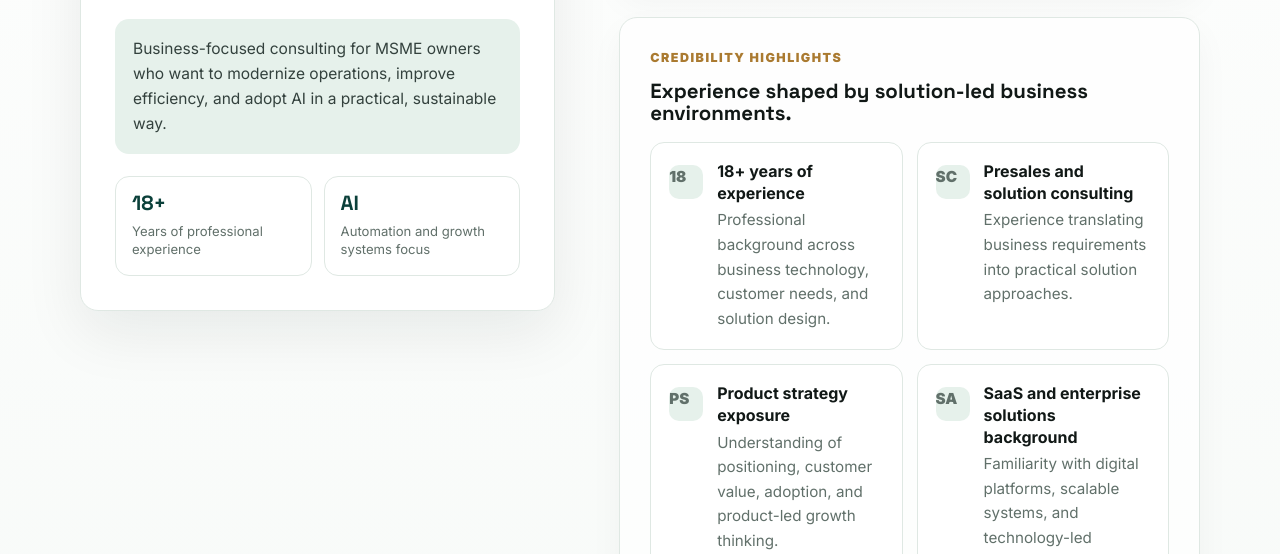
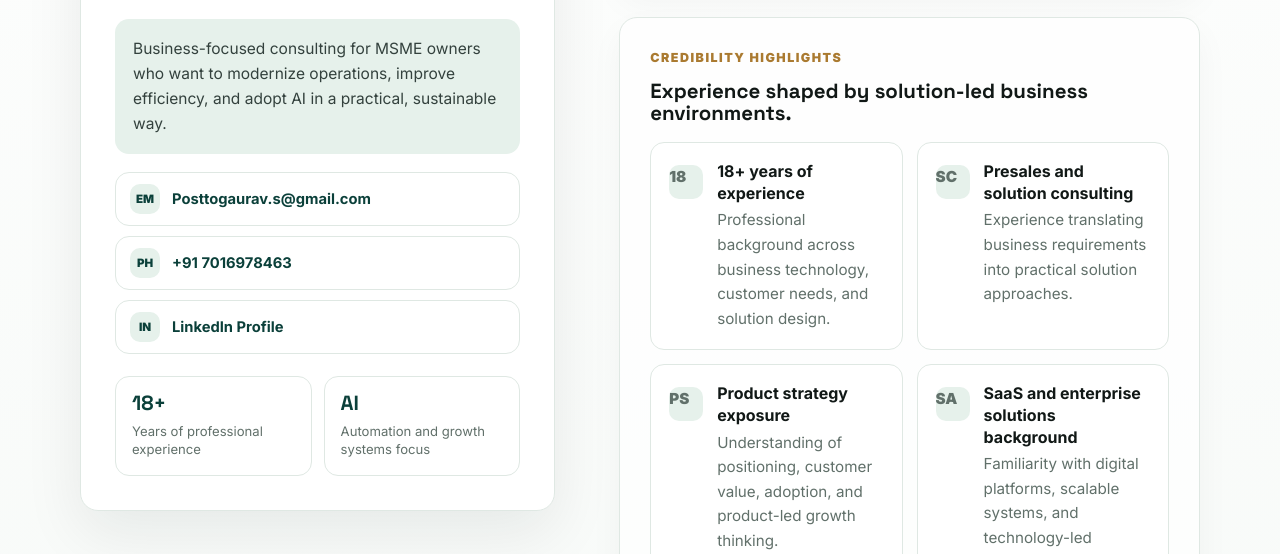
Before and after one commit to GavShrSP/msme-ai-consultant-site, a plain HTML site: page index.html in a window 1280 px wide. Shown: the part 1807-2361 px from the top of the page. Drawn offline with Linux system fonts and the light colour scheme.

Commit message:
Add files via upload

```diff
--- a/index.html
+++ b/index.html
@@ -289,31 +289,18 @@
       aspect-ratio: 1;
       margin: 0 auto 28px;
       border-radius: 50%;
-  overflow: hidden;
+      background: var(--sage);
       border: 8px solid #ffffff;
       box-shadow: 0 22px 45px rgba(17, 24, 22, 0.12);
+      overflow: hidden;
     }
 
     .profile-photo img {
       width: 100%;
       height: 100%;
+      display: block;
       object-fit: cover;
-}
-    }
-
-    .profile-initials {
-      width: 92px;
-      height: 92px;
-      display: grid;
-      place-items: center;
-      border-radius: 50%;
-      background: rgba(255, 255, 255, 0.88);
-      color: var(--teal-dark);
-      font-family: "Space Grotesk", Inter, sans-serif;
-      font-size: 2rem;
-      font-weight: 800;
-      letter-spacing: 0;
-      border: 1px solid rgba(18, 105, 93, 0.14);
+      object-position: center;
     }
 
     .profile-card h2 {
@@ -334,6 +321,47 @@
       background: var(--sage);
       color: #33413d;
       font-size: 0.97rem;
+    }
+
+    .profile-contact {
+      display: grid;
+      gap: 10px;
+      margin-top: 18px;
+    }
+
+    .profile-contact a {
+      display: grid;
+      grid-template-columns: auto 1fr;
+      gap: 12px;
+      align-items: center;
+      min-height: 44px;
+      padding: 11px 14px;
+      border: 1px solid var(--line);
+      border-radius: 14px;
+      background: #ffffff;
+      color: var(--teal-dark);
+      font-size: 0.92rem;
+      font-weight: 700;
+      overflow-wrap: anywhere;
+      transition: border-color 160ms ease, transform 160ms ease, box-shadow 160ms ease;
+    }
+
+    .profile-contact a:hover {
+      transform: translateY(-1px);
+      border-color: rgba(18, 105, 93, 0.24);
+      box-shadow: 0 12px 28px rgba(17, 24, 22, 0.06);
+    }
+
+    .contact-icon {
+      width: 30px;
+      height: 30px;
+      display: inline-grid;
+      place-items: center;
+      border-radius: 10px;
+      background: var(--sage);
+      color: var(--teal-dark);
+      font-size: 0.72rem;
+      font-weight: 900;
     }
 
     .profile-stats {
@@ -893,7 +921,7 @@
       <div class="container about-grid">
         <aside class="profile-card" aria-label="About the consultant">
           <div class="profile-photo">
-  <img src="Profile.jpg" alt="Gaurav Shrotriya">
+            <img src="Profile.jpg" alt="Gaurav Shrotriya profile photo">
           </div>
           <p class="section-kicker">About the consultant</p>
           <h2>Gaurav Shrotriya</h2>
@@ -902,6 +930,20 @@
             Business-focused consulting for MSME owners who want to modernize operations, improve
             efficiency, and adopt AI in a practical, sustainable way.
           </p>
+          <div class="profile-contact" aria-label="Consultant contact details">
+            <a href="mailto:Posttogaurav.s@gmail.com">
+              <span class="contact-icon">EM</span>
+              <span>Posttogaurav.s@gmail.com</span>
+            </a>
+            <a href="tel:+917016978463">
+              <span class="contact-icon">PH</span>
+              <span>+91 7016978463</span>
+            </a>
+            <a href="https://www.linkedin.com/in/gaurav-shrotriya/" target="_blank" rel="noopener">
+              <span class="contact-icon">IN</span>
+              <span>LinkedIn Profile</span>
+            </a>
+          </div>
           <div class="profile-stats">
             <div class="profile-stat">
               <strong>18+</strong>
```
Lines whose indentation alone changed are shown as unchanged.
